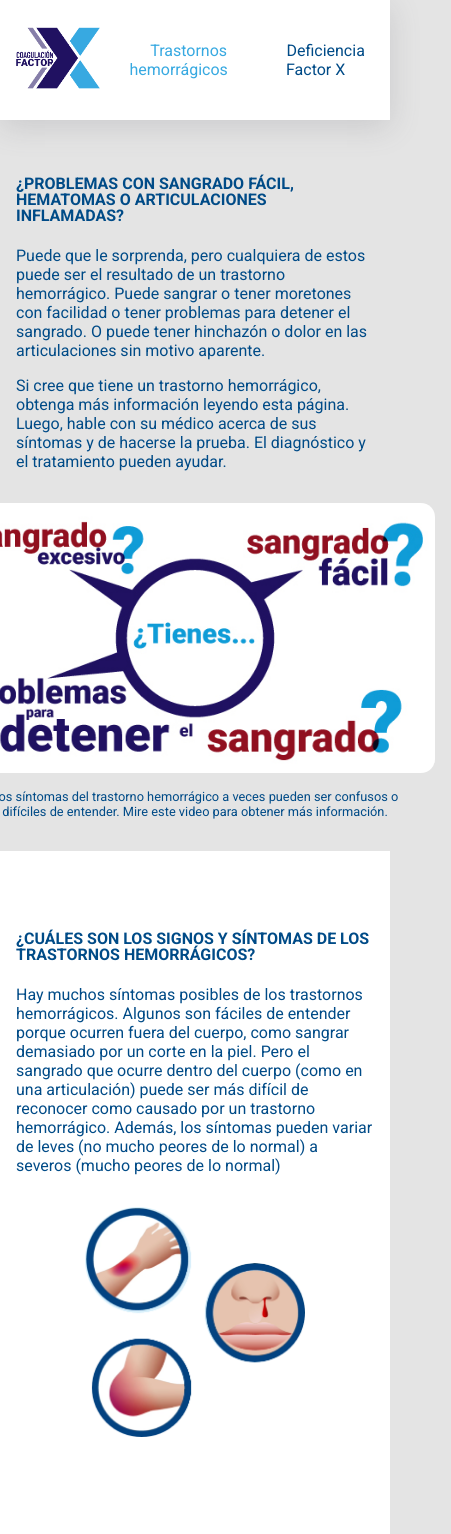
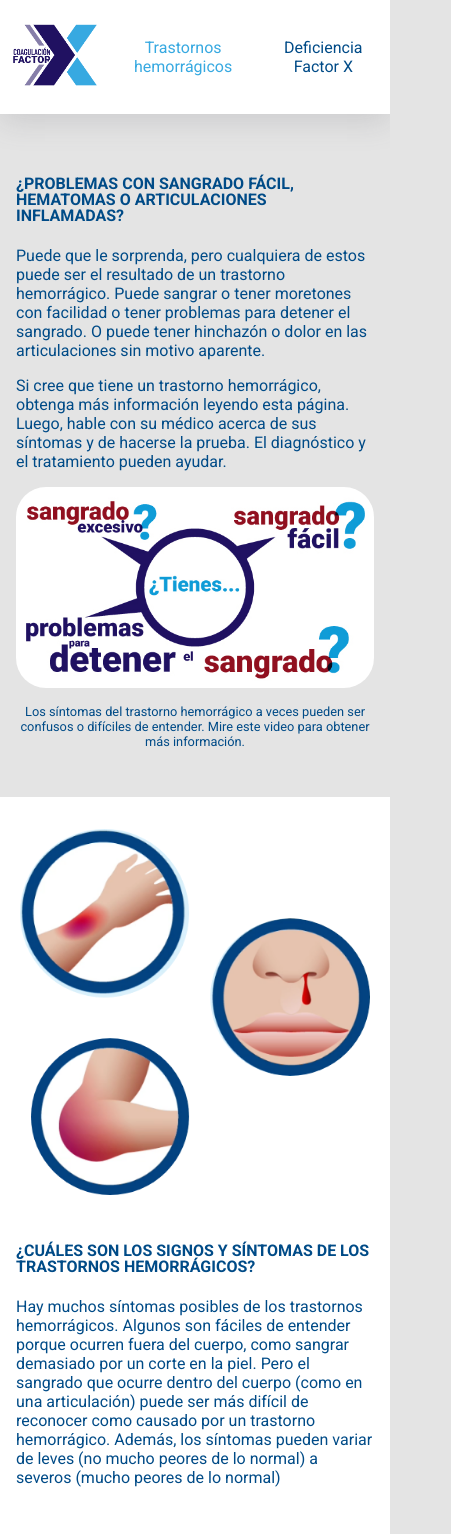
Before and after one commit to GoPharma-Devs/cfx-bpl, a React (Create React App) app: page /transtornos_hemorragicos in a window 390 px wide. Shown: the top 1534 px of the page, 451 px wide, since content can reach past the window. Built offline with nearby package versions, Linux system fonts and the light colour scheme.

Commit message:
add styles responsive

```diff
--- a/src/scss/App.scss
+++ b/src/scss/App.scss
@@ -23,6 +23,7 @@
 
   @include phone {
     padding-top: 4rem;
+    min-height: 100vh;
   }
 }
 
--- a/src/scss/index.scss
+++ b/src/scss/index.scss
@@ -44,6 +44,16 @@ nav {
         text-decoration: none;
         margin: 10px;
       }
+    }
+  }
+
+  @include phone {
+    padding: 0.3rem;
+
+    .menu li a {
+      font-size: 16px;
+      text-align: left !important;
+      margin: 0px !important;
     }
   }
 }
@@ -283,10 +293,13 @@ nav {
     grid-template-columns: 1fr 1fr;
     grid-template-rows: auto;
 
+
     @include phone {
-      grid-template-columns: 1fr;
+      display: flex !important;
+      flex-flow: column;
+      align-items: center;
+      justify-content: center;
     }
-
 
     li {
 
@@ -295,6 +308,13 @@ nav {
       justify-content: between;
       text-align: left;
       margin-bottom: 1rem;
+
+      @include phone {
+        display: flex !important;
+        flex-flow: column;
+        align-items: center;
+        justify-content: center;
+      }
 
     }
 
@@ -339,13 +359,26 @@ nav {
     justify-content: space-between;
     align-items: center;
 
+    @include phone {
+      grid-template-columns: 1fr;
+    }
+
     .paciente {
       display: flex;
       margin: 1rem;
       text-align: left;
 
+      @include phone {
+        flex-flow: column;
+        justify-content: center;
+        align-items: center;
+      }
+
       img {
         max-width: 120px;
+        height: auto;
+        margin-bottom: 1rem;
+
       }
 
       .texto {
@@ -365,7 +398,18 @@ nav {
 
 .video-preview {
   border-radius: 30px;
-  padding: 1rem;
+  width: 100%;
   max-width: 480px;
   height: auto;
+  margin: auto;
 }
+
+small {
+
+  max-width: 390px;
+  margin: 1rem auto;
+}
+
+.hematomas2 {
+  max-width: 350px !important;
+}
--- a/src/views/Deficiencia.js
+++ b/src/views/Deficiencia.js
@@ -33,7 +33,7 @@ function Deficiencia() {
             />
             <small>
               Los síntomas del trastorno hemorrágico a veces pueden ser confusos
-              o <br />
+              o
               difíciles de entender. Mire este video para obtener más
               información.
             </small>
@@ -42,6 +42,11 @@ function Deficiencia() {
       </section>
       <section className="section-white">
         <div className="contenedor">
+          <img
+            src={Def}
+            alt="Problemas con sangrado facil"
+            className="hematomas"
+          />
           <div className="texto">
             <h2>
               ¿QUÉ ES LA DEFICIENCIA DE FACTOR X?
@@ -54,11 +59,7 @@ function Deficiencia() {
             </p>
             <p>Los síntomas de la deficiencia de factor X a veces pueden ser confusos o difíciles de entender. Por ejemplo, los síntomas pueden incluir hinchazón de las articulaciones y dolor causado por el sangrado dentro de una articulación.</p>
           </div>
-          <img
-            src={Def}
-            alt="Problemas con sangrado facil"
-            className="hematomas"
-          />
+
         </div>
       </section>
       <section className="section">
--- a/src/views/Transtornos.js
+++ b/src/views/Transtornos.js
@@ -46,7 +46,7 @@ function Transtornos() {
             />
             <small>
               Los síntomas del trastorno hemorrágico a veces pueden ser confusos
-              o <br />
+              o
               difíciles de entender. Mire este video para obtener más
               información.
             </small>
@@ -55,6 +55,11 @@ function Transtornos() {
       </section>
       <section className="section-white">
         <div className="contenedor">
+          <img
+            src={ProblemasS}
+            alt="Problemas con sangrado facil"
+            className="hematomas2"
+          />
           <div className="texto">
             <h2>
               ¿Cuáles son los signos y síntomas de los trastornos hemorrágicos?
@@ -69,11 +74,7 @@ function Transtornos() {
               peores de lo normal) a severos (mucho peores de lo normal)
             </p>
           </div>
-          <img
-            src={ProblemasS}
-            alt="Problemas con sangrado facil"
-            className="hematomas"
-          />
+
         </div>
       </section>
       <section className="section-white">
```
